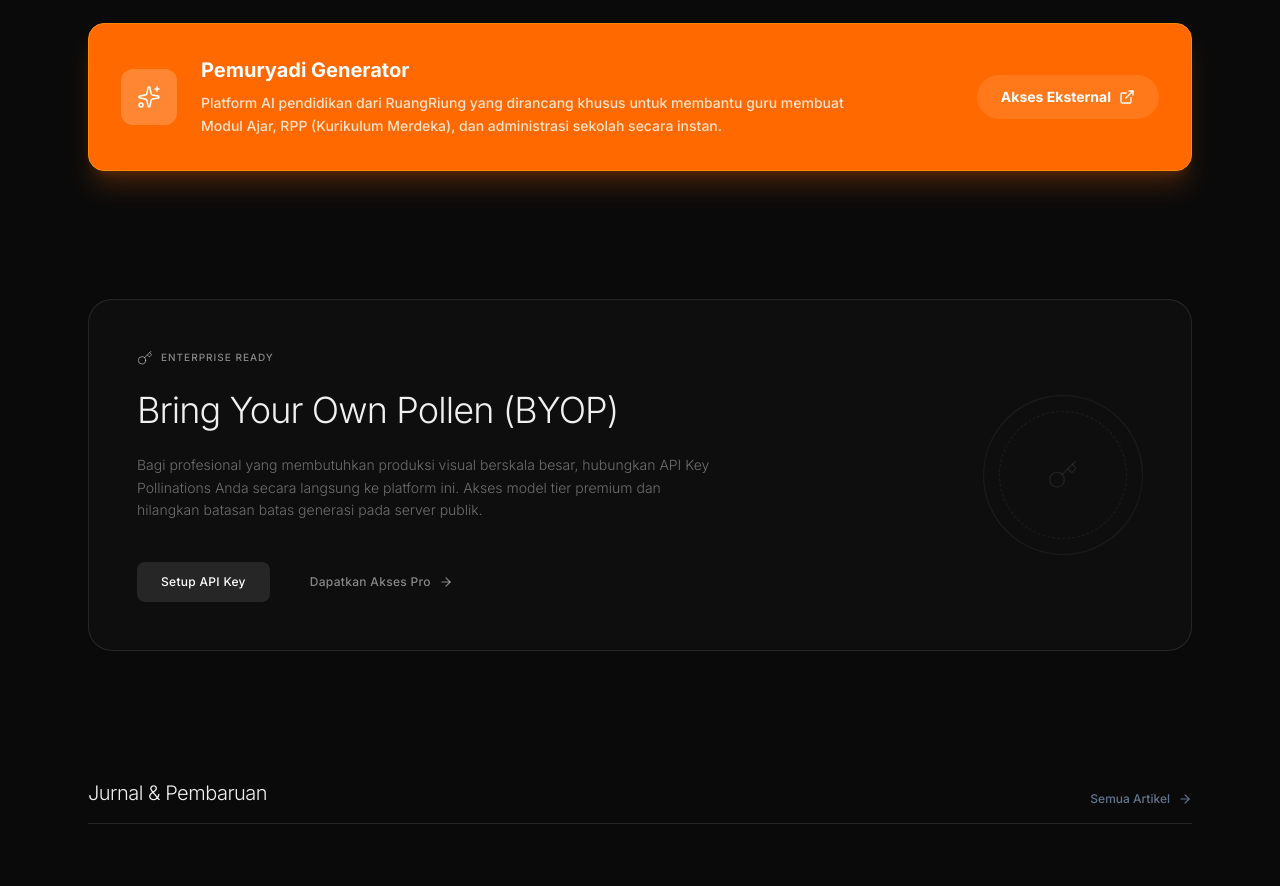
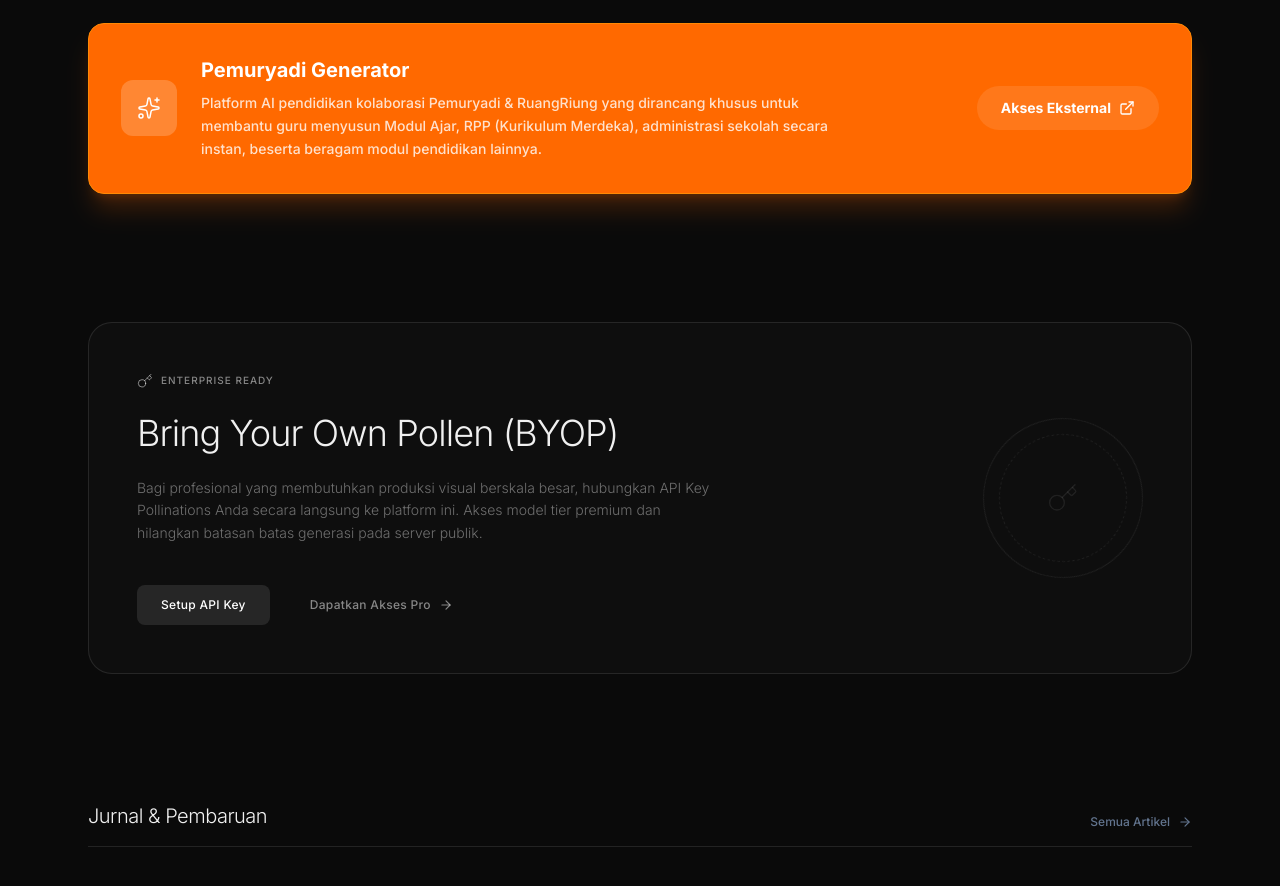
Before and after one commit to ruangriung/rr-coming-soon, a React (Vite) app: page / in a window 1280 px wide. Shown: the part 1620-2506 px from the top of the page. Built offline with nearby package versions, Linux system fonts and the light colour scheme; a web font is replaced by a local one.

Commit message:
Fix Pemuryadi description text in Landing Page

```diff
--- a/src/pages/LandingPage.tsx
+++ b/src/pages/LandingPage.tsx
@@ -229,7 +229,7 @@
                 <div>
                   <h4 className="text-xl font-bold mb-2 text-white">Pemuryadi Generator</h4>
                   <p className="text-sm text-white/80 font-medium leading-relaxed max-w-2xl">
-                    Platform AI pendidikan dari RuangRiung yang dirancang khusus untuk membantu guru membuat Modul Ajar, RPP (Kurikulum Merdeka), dan administrasi sekolah secara instan.
+                    Platform AI pendidikan kolaborasi Pemuryadi & RuangRiung yang dirancang khusus untuk membantu guru menyusun Modul Ajar, RPP (Kurikulum Merdeka), administrasi sekolah secara instan, beserta beragam modul pendidikan lainnya.
                   </p>
                 </div>
               </div>
```
